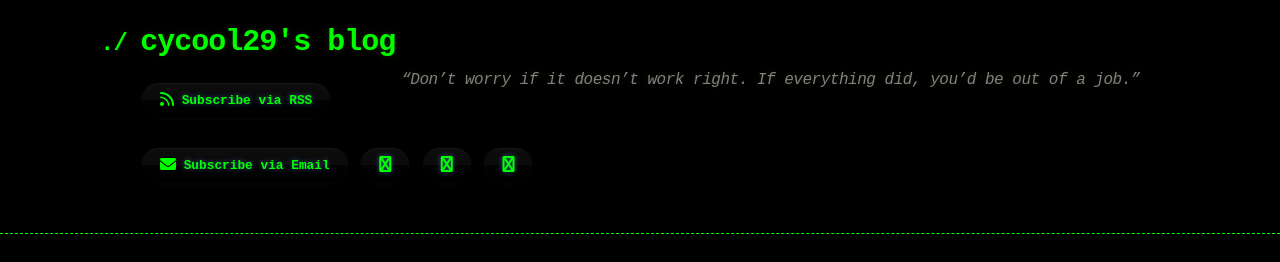
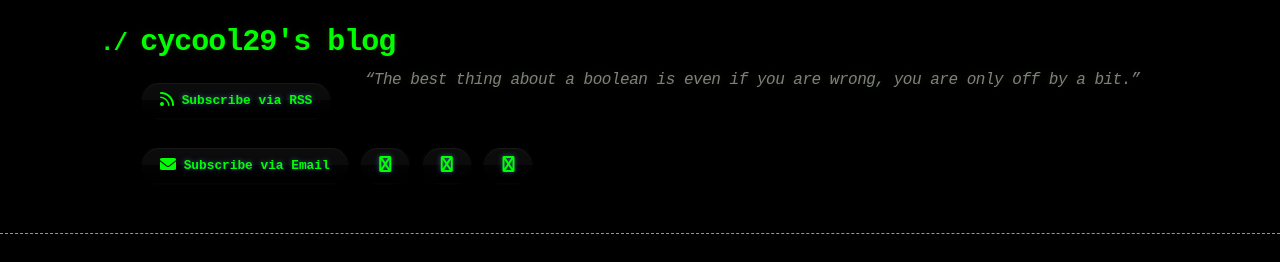
Before and after one commit to cycool29/cycool29.github.io, a Jekyll site: the page built from index.md, in a window 1280 px wide and 900 px high. Shown: the top 262 px of the window. Built offline with Jekyll 4.4.1, drawn with Linux system fonts in a browser that asks for light colours; a style sheet for code colours, icons or effects is not loaded.

Commit message:
Update quotes

```diff
--- a/_config.yml
+++ b/_config.yml
@@ -1,5 +1,5 @@
 title: cycool29's blog
-description: "“Don’t worry if it doesn’t work right. If everything did, you’d be out of a job.” "
+description: "“The best thing about a boolean is even if you are wrong, you are only off by a bit.” "
 bio: A high school student. Intermediate in Python, Git, Bash. Learning JavaScript. He/Him. "
 author: cycool29
 url: https://cycool29.github.io
```
